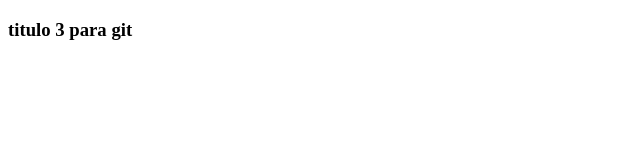
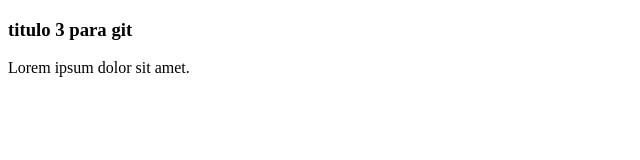
Before and after one commit to GermanRMurua/borrar-por-favor, a plain HTML site: page carpetaTres/carpeta3.html in a window 1280 px wide. Shown: the whole page, without its empty margins (0-640 px from the left). Drawn offline with Linux system fonts and the light colour scheme.

Commit message:
agregue un parrafo con un lorem 5

```diff
--- a/carpetaTres/carpeta3.html
+++ b/carpetaTres/carpeta3.html
@@ -8,5 +8,6 @@
 </head>
 <body>
     <h3>titulo 3 para git</h3>
+    <p>Lorem ipsum dolor sit amet.</p>
 </body>
 </html>
```
Also changed, not shown: carpetaDos/assets/index.html (+1 -0 lines).
